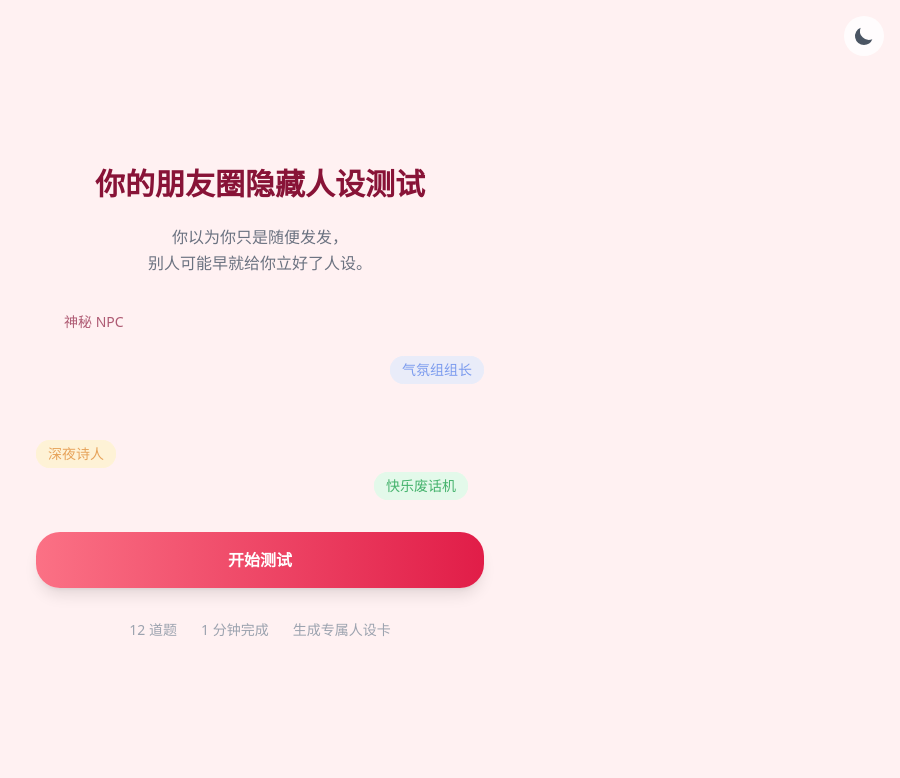
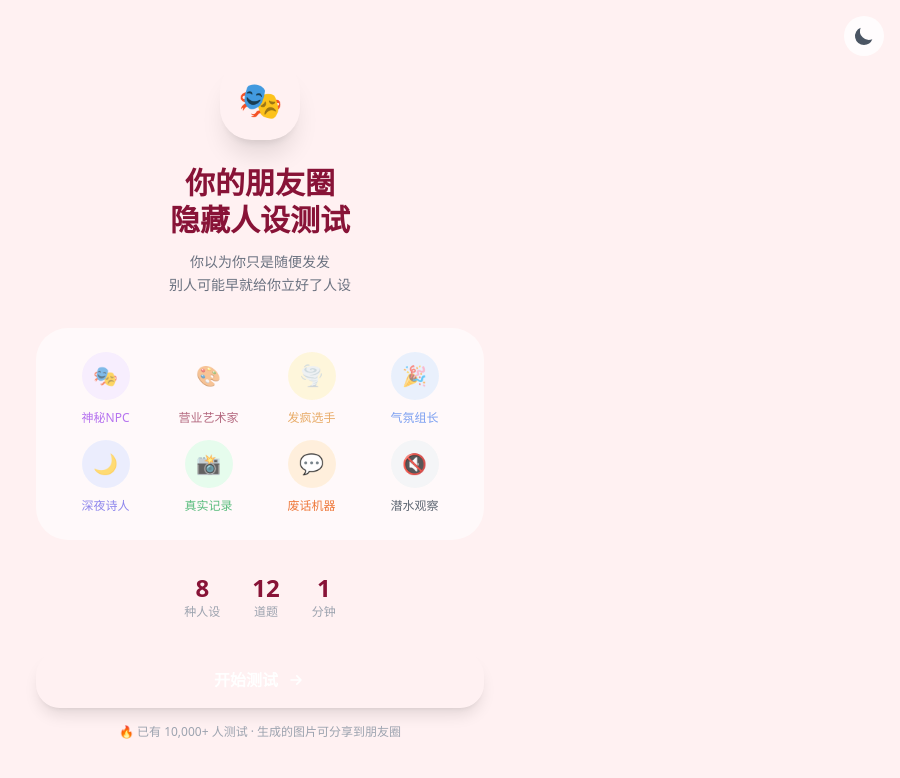
Before and after one commit to mybookstores/quiz-site, a Next.js app: page / in a window 1280 px wide. Shown: the top 778 px of the page, without its empty margins (380-1280 px from the left). Built offline with nearby package versions, Linux system fonts and the light colour scheme.

Commit message:
fix: improve dark mode, share card, homepage design
- 修复暗色模式问答按钮配色
- 优化保存图片的排版和清晰度
- 添加复制链接分享功能
- 美化首页：添加图标、8种人设预览、数据统计
- 优化分享按钮文案

```diff
--- a/src/app/page.tsx
+++ b/src/app/page.tsx
@@ -200,64 +200,103 @@ export default function Home() {
 
       {/* 首页 */}
       {page === "home" && (
-        <div className="animate-fade-in max-w-md w-full text-center space-y-8">
-          <div className="space-y-4">
+        <div className="animate-fade-in max-w-md w-full text-center">
+          {/* 顶部装饰 */}
+          <div className="mb-6">
+            <div className="w-20 h-20 mx-auto mb-4 rounded-3xl bg-gradient-to-br from-pink-400 to-accent flex items-center justify-center shadow-xl shadow-pink-500/30">
+              <span className="text-4xl">🎭</span>
+            </div>
+          </div>
+
+          {/* 标题区域 */}
+          <div className="space-y-3 mb-8">
             <h1 className={clsx(
-              "text-3xl font-bold leading-relaxed",
+              "text-3xl font-bold leading-tight",
               isDarkMode ? "text-white" : "text-[#881337]"
             )}>
-              你的朋友圈隐藏人设测试
+              你的朋友圈<br />隐藏人设测试
             </h1>
             <p className={clsx(
-              "text-base leading-relaxed",
+              "text-sm leading-relaxed px-4",
               isDarkMode ? "text-gray-400" : "text-gray-500"
             )}>
-              你以为你只是随便发发，<br />别人可能早就给你立好了人设。
+              你以为你只是随便发发<br />别人可能早就给你立好了人设
             </p>
           </div>
 
-          {/* 漂浮标签 */}
-          <div className="relative h-48">
+          {/* 人设预览轮播 */}
+          <div className={clsx(
+            "relative rounded-3xl p-6 mb-8 overflow-hidden",
+            isDarkMode ? "bg-gray-800/50" : "bg-white/60"
+          )}>
+            <div className="grid grid-cols-4 gap-3">
+              {[
+                { icon: "🎭", label: "神秘NPC", bg: "bg-purple-100", darkBg: "bg-purple-900/30", text: "text-purple-600", darkText: "text-purple-300" },
+                { icon: "🎨", label: "营业艺术家", bg: "bg-pink-100", darkBg: "bg-pink-900/30", text: "text-pink-600", darkText: "text-pink-300" },
+                { icon: "🌪️", label: "发疯选手", bg: "bg-amber-100", darkBg: "bg-amber-900/30", text: "text-amber-600", darkText: "text-amber-300" },
+                { icon: "🎉", label: "气氛组长", bg: "bg-blue-100", darkBg: "bg-blue-900/30", text: "text-blue-600", darkText: "text-blue-300" },
+                { icon: "🌙", label: "深夜诗人", bg: "bg-indigo-100", darkBg: "bg-indigo-900/30", text: "text-indigo-600", darkText: "text-indigo-300" },
+                { icon: "📸", label: "真实记录", bg: "bg-green-100", darkBg: "bg-green-900/30", text: "text-green-600", darkText: "text-green-300" },
+                { icon: "💬", label: "废话机器", bg: "bg-orange-100", darkBg: "bg-orange-900/30", text: "text-orange-600", darkText: "text-orange-300" },
+                { icon: "🔇", label: "潜水观察", bg: "bg-gray-100", darkBg: "bg-gray-700/30", text: "text-gray-600", darkText: "text-gray-400" },
+              ].map((item, i) => (
+                <div key={i} className="text-center animate-pulse-soft" style={{ animationDelay: `${i * 0.1}s` }}>
+                  <div className={clsx(
+                    "w-12 h-12 mx-auto rounded-2xl flex items-center justify-center mb-1",
+                    isDarkMode ? item.darkBg : item.bg
+                  )}>
+                    <span className="text-xl">{item.icon}</span>
+                  </div>
+                  <span className={clsx("text-xs", isDarkMode ? item.darkText : item.text)}>
+                    {item.label}
+                  </span>
+                </div>
+              ))}
+            </div>
+          </div>
+
+          {/* 数据统计 */}
+          <div className="flex justify-center gap-8 mb-8">
             {[
-              { text: "神秘 NPC", class: isDarkMode ? "bg-purple-900/50 text-purple-300" : "bg-pink-100 text-pink-600" },
-              { text: "气氛组组长", class: isDarkMode ? "bg-blue-900/50 text-blue-300" : "bg-blue-100 text-blue-600" },
-              { text: "深夜诗人", class: isDarkMode ? "bg-amber-900/50 text-amber-300" : "bg-amber-100 text-amber-600" },
-              { text: "快乐废话机", class: isDarkMode ? "bg-green-900/50 text-green-300" : "bg-green-100 text-green-600" },
-            ].map((tag, i) => (
-              <div
-                key={i}
-                className={clsx(
-                  "absolute rounded-full text-sm font-medium animate-pulse-soft",
-                  tag.class,
-                  i === 0 && "top-0 left-4",
-                  i === 1 && "top-12 right-0",
-                  i === 2 && "bottom-8 left-0",
-                  i === 3 && "bottom-0 right-4"
-                )}
-                style={{ animationDelay: `${i * 0.2}s` }}
-              >
-                <span className={clsx(
-                  "px-3 py-1 rounded-full block",
-                  isDarkMode ? "bg-inherit" : "bg-inherit"
+              { num: "8", label: "种人设" },
+              { num: "12", label: "道题" },
+              { num: "1", label: "分钟" },
+            ].map((stat, i) => (
+              <div key={i} className="text-center">
+                <div className={clsx(
+                  "text-2xl font-bold",
+                  isDarkMode ? "text-white" : "text-[#881337]"
                 )}>
-                  {tag.text}
-                </span>
+                  {stat.num}
+                </div>
+                <div className={clsx(
+                  "text-xs",
+                  isDarkMode ? "text-gray-500" : "text-gray-400"
+                )}>
+                  {stat.label}
+                </div>
               </div>
             ))}
           </div>
 
+          {/* 开始按钮 */}
           <button
             onClick={handleStart}
-            className="w-full py-4 bg-gradient-to-r from-pink to-accent text-white font-bold rounded-2xl shadow-lg hover:shadow-xl transition-all duration-200 hover:scale-[1.02] active:scale-[0.98]"
+            className="w-full py-4 bg-gradient-to-r from-pink-500 to-accent text-white font-bold rounded-2xl shadow-lg hover:shadow-xl transition-all duration-200 hover:scale-[1.02] active:scale-[0.98] flex items-center justify-center gap-2"
           >
-            开始测试
+            <span>开始测试</span>
+            <svg className="w-5 h-5" fill="none" stroke="currentColor" viewBox="0 0 24 24">
+              <path strokeLinecap="round" strokeLinejoin="round" strokeWidth={2} d="M13 7l5 5m0 0l-5 5m5-5H6" />
+            </svg>
           </button>
 
-          <div className={clsx("flex justify-center gap-6 text-sm", isDarkMode ? "text-gray-500" : "text-gray-400")}>
-            <span>12 道题</span>
-            <span>1 分钟完成</span>
-            <span>生成专属人设卡</span>
-          </div>
+          {/* 底部提示 */}
+          <p className={clsx(
+            "mt-4 text-xs",
+            isDarkMode ? "text-gray-600" : "text-gray-400"
+          )}>
+            🔥 已有 10,000+ 人测试 · 生成的图片可分享到朋友圈
+          </p>
         </div>
       )}
 
--- a/src/components/ShareCard.tsx
+++ b/src/components/ShareCard.tsx
@@ -1,6 +1,6 @@
 "use client";
 
-import { useRef, useCallback } from "react";
+import { useRef, useCallback, useState } from "react";
 import html2canvas from "html2canvas";
 import clsx from "clsx";
 import type { Result } from "@/data/quiz";
@@ -12,45 +12,48 @@ interface ShareCardProps {
 
 export default function ShareCard({ result, percentage }: ShareCardProps) {
   const cardRef = useRef<HTMLDivElement>(null);
+  const [showLinkModal, setShowLinkModal] = useState(false);
 
   const handleSaveImage = useCallback(async () => {
     if (!cardRef.current) return;
 
     try {
       const canvas = await html2canvas(cardRef.current, {
-        scale: 2,
-        backgroundColor: "#FFF1F2",
+        scale: 3,
+        backgroundColor: "#FFFFFF",
         useCORS: true,
+        logging: false,
       });
 
       const link = document.createElement("a");
       link.download = `朋友圈人设-${result.title}.png`;
-      link.href = canvas.toDataURL("image/png");
+      link.href = canvas.toDataURL("image/png", 1.0);
       link.click();
     } catch (error) {
       console.error("生成图片失败:", error);
+      alert("生成图片失败，请重试");
     }
   }, [result]);
 
-  const handleShare = useCallback(async () => {
+  const handleShareImage = useCallback(async () => {
     if (!cardRef.current) return;
 
     try {
       const canvas = await html2canvas(cardRef.current, {
-        scale: 2,
-        backgroundColor: "#FFF1F2",
+        scale: 3,
+        backgroundColor: "#FFFFFF",
         useCORS: true,
+        logging: false,
       });
 
       canvas.toBlob(async (blob) => {
-        if (blob && navigator.share && navigator.canShare({ files: [new File([blob], "result.png", { type: "image/png" })] })) {
+        if (blob && navigator.share && navigator.canShare({ files: [new File([blob], "朋友圈人设.png", { type: "image/png" })] })) {
           await navigator.share({
             files: [new File([blob], "朋友圈人设.png", { type: "image/png" })],
             title: "你的朋友圈隐藏人设",
             text: `我是「${result.title}」！${result.tagline}`,
           });
         } else {
-          // fallback: 下载图片
           handleSaveImage();
         }
       });
@@ -60,34 +63,58 @@ export default function ShareCard({ result, percentage }: ShareCardProps) {
     }
   }, [result, handleSaveImage]);
 
+  const handleCopyLink = useCallback(() => {
+    const link = "https://mybookstores.github.io/quiz-site";
+    navigator.clipboard.writeText(link).then(() => {
+      setShowLinkModal(true);
+      setTimeout(() => setShowLinkModal(false), 2000);
+    });
+  }, []);
+
   return (
     <>
       {/* 可隐藏的分享卡片（用于生成图片） */}
       <div
         ref={cardRef}
-        className="fixed -left-[9999px] top-0 w-[375px] p-6 bg-gradient-to-b from-[#FFF1F2] to-white"
+        className="fixed -left-[9999px] top-0 w-[375px] p-5 bg-white"
+        style={{ fontFamily: "system-ui, -apple-system, sans-serif" }}
       >
-        {/* 顶部标题 */}
-        <div className="text-center mb-4">
-          <p className="text-xs text-gray-400 mb-1">朋友圈隐藏人设测试</p>
-          <h1 className="text-lg font-bold text-[#881337]">你的隐藏人设</h1>
+        {/* 顶部装饰 */}
+        <div className="flex items-center justify-center mb-4">
+          <div className="w-12 h-12 rounded-2xl bg-gradient-to-br from-[#FB7185] to-[#E11D48] flex items-center justify-center mr-3">
+            <span className="text-white text-xl">🎭</span>
+          </div>
+          <div>
+            <p className="text-sm font-bold text-gray-800">朋友圈隐藏人设测试</p>
+            <p className="text-xs text-gray-500">12道题 · 测出你的隐藏人设</p>
+          </div>
         </div>
 
-        {/* 结果卡片 */}
-        <div className="bg-white rounded-2xl p-4 shadow-sm">
-          <div className="text-center space-y-2 mb-3">
-            <div className="inline-block px-3 py-0.5 bg-gradient-to-r from-[#FB7185] to-[#E11D48] text-white text-xs font-medium rounded-full">
-              {result.title}
-            </div>
-            <p className="text-sm text-gray-600">{result.tagline}</p>
+        {/* 主卡片 */}
+        <div className="bg-gradient-to-br from-[#FFF1F2] to-white rounded-2xl p-4 border border-pink-100">
+          {/* 标签 */}
+          <div className="flex justify-center mb-3">
+            <span className="px-4 py-1.5 bg-gradient-to-r from-[#FB7185] to-[#E11D48] text-white text-xs font-semibold rounded-full shadow-sm">
+              你的隐藏人设
+            </span>
           </div>
 
+          {/* 标题 */}
+          <h2 className="text-xl font-bold text-center text-[#881337] mb-2">
+            {result.title}
+          </h2>
+
+          {/* 标语 */}
+          <p className="text-sm text-center text-gray-600 mb-4 leading-relaxed">
+            {result.tagline}
+          </p>
+
           {/* 关键词 */}
-          <div className="flex justify-center gap-1.5 mb-3">
-            {result.keywords.map((keyword, index) => (
+          <div className="flex justify-center gap-2 mb-4">
+            {result.keywords.map((keyword, idx) => (
               <span
-                key={index}
-                className="px-2 py-0.5 bg-pink-50 text-pink-500 rounded-full text-xs"
+                key={idx}
+                className="px-2.5 py-1 bg-pink-50 text-pink-600 rounded-full text-xs font-medium"
               >
                 {keyword}
               </span>
@@ -95,58 +122,62 @@ export default function ShareCard({ result, percentage }: ShareCardProps) {
           </div>
 
           {/* 指数条 */}
-          <div className="space-y-2 mb-3">
+          <div className="space-y-2.5 mb-4">
             {[
-              { label: "表达欲", value: result.scores.expression, color: "from-blue-400 to-blue-500" },
-              { label: "神秘感", value: result.scores.mystery, color: "from-purple-400 to-purple-500" },
-              { label: "发疯指数", value: result.scores.chaos, color: "from-amber-400 to-orange-500" },
-              { label: "社交电量", value: result.scores.social, color: "from-green-400 to-emerald-500" },
-            ].map((item, index) => (
-              <div key={index} className="flex items-center gap-2">
+              { label: "表达欲", value: result.scores.expression, color: "from-blue-500 to-blue-600" },
+              { label: "神秘感", value: result.scores.mystery, color: "from-purple-500 to-purple-600" },
+              { label: "发疯指数", value: result.scores.chaos, color: "from-amber-500 to-orange-500" },
+              { label: "社交电量", value: result.scores.social, color: "from-green-500 to-emerald-500" },
+            ].map((item, idx) => (
+              <div key={idx} className="flex items-center gap-3">
                 <span className="text-xs text-gray-500 w-16">{item.label}</span>
-                <div className="flex-1 h-1.5 bg-gray-100 rounded-full overflow-hidden">
+                <div className="flex-1 h-2 bg-gray-100 rounded-full overflow-hidden">
                   <div
-                    className={clsx("h-full rounded-full bg-gradient-to-r", item.color)}
+                    className={`h-full rounded-full bg-gradient-to-r ${item.color}`}
                     style={{ width: `${item.value}%` }}
                   />
                 </div>
-                <span className="text-xs text-gray-400 w-8">{item.value}%</span>
+                <span className="text-xs text-gray-600 font-medium w-10 text-right">{item.value}%</span>
               </div>
             ))}
           </div>
 
-          {/* 朋友圈文案 */}
-          <div className="bg-gray-50 rounded-xl p-3 text-center mb-3">
-            <p className="text-gray-500 text-xs mb-0.5">朋友圈代表文案</p>
-            <p className="text-sm font-medium text-gray-700">「{result.quote}」</p>
+          {/* 代表文案 */}
+          <div className="bg-white rounded-xl p-3 mb-3 border border-gray-100">
+            <p className="text-xs text-gray-400 text-center mb-1">朋友圈代表文案</p>
+            <p className="text-sm font-medium text-gray-700 text-center">「{result.quote}」</p>
           </div>
 
           {/* 建议 */}
-          <p className="text-xs text-gray-500 text-center">
+          <p className="text-xs text-gray-500 text-center leading-relaxed">
             💡 {result.advice}
           </p>
 
           {/* 百分比 */}
           {percentage && (
-            <div className="mt-3 text-center">
-              <p className="text-xs text-pink-500">
+            <div className="mt-3 pt-3 border-t border-pink-100 text-center">
+              <p className="text-sm font-bold text-[#E11D48]">
                 🏆 你超过了 {percentage}% 的测试者
               </p>
             </div>
           )}
         </div>
 
-        {/* 底部二维码/水印区域 */}
+        {/* 底部 */}
         <div className="mt-4 text-center">
-          <p className="text-xs text-gray-400">扫码测试 → mybookstores.github.io/quiz-site</p>
+          <p className="text-xs text-gray-400">
+            🔗 点击体验 → mybookstores.github.io/quiz-site
+          </p>
         </div>
       </div>
 
-      {/* 导出按钮 */}
+      {/* 按钮区域 */}
+      <div className="space-y-3">
+        {/* 保存图片 & 分享图片 */}
         <div className="flex gap-3">
           <button
             onClick={handleSaveImage}
-          className="flex-1 py-3 bg-white text-pink font-medium rounded-2xl border-2 border-pink/20 hover:bg-pink/5 transition-all duration-200 flex items-center justify-center gap-2"
+            className="flex-1 py-3 bg-white text-[#E11D48] font-medium rounded-2xl border-2 border-[#E11D48]/20 hover:bg-pink-50 transition-all duration-200 flex items-center justify-center gap-2"
           >
             <svg className="w-5 h-5" fill="none" stroke="currentColor" viewBox="0 0 24 24">
               <path strokeLinecap="round" strokeLinejoin="round" strokeWidth={2} d="M4 16l4.586-4.586a2 2 0 012.828 0L16 16m-2-2l1.586-1.586a2 2 0 012.828 0L20 14m-6-6h.01M6 20h12a2 2 0 002-2V6a2 2 0 00-2-2H6a2 2 0 00-2 2v12a2 2 0 002 2z" />
@@ -154,14 +185,33 @@ export default function ShareCard({ result, percentage }: ShareCardProps) {
             保存图片
           </button>
           <button
-          onClick={handleShare}
-          className="flex-1 py-3 bg-gradient-to-r from-pink to-accent text-white font-medium rounded-2xl shadow-md hover:shadow-lg transition-all duration-200 flex items-center justify-center gap-2"
+            onClick={handleShareImage}
+            className="flex-1 py-3 bg-gradient-to-r from-[#FB7185] to-[#E11D48] text-white font-medium rounded-2xl shadow-md hover:shadow-lg transition-all duration-200 flex items-center justify-center gap-2"
           >
             <svg className="w-5 h-5" fill="none" stroke="currentColor" viewBox="0 0 24 24">
               <path strokeLinecap="round" strokeLinejoin="round" strokeWidth={2} d="M8.684 13.342C8.886 12.938 9 12.482 9 12c0-.482-.114-.938-.316-1.342m0 2.684a3 3 0 110-2.684m0 2.684l6.632 3.316m-6.632-6l6.632-3.316m0 0a3 3 0 105.367-2.684 3 3 0 00-5.367 2.684zm0 9.316a3 3 0 105.368 2.684 3 3 0 00-5.368-2.684z" />
             </svg>
-          分享
+            分享图片
           </button>
+        </div>
+
+        {/* 复制链接 */}
+        <button
+          onClick={handleCopyLink}
+          className="w-full py-3 bg-gray-100 text-gray-600 font-medium rounded-2xl hover:bg-gray-200 transition-all duration-200 flex items-center justify-center gap-2"
+        >
+          <svg className="w-5 h-5" fill="none" stroke="currentColor" viewBox="0 0 24 24">
+            <path strokeLinecap="round" strokeLinejoin="round" strokeWidth={2} d="M13.828 10.172a4 4 0 00-5.656 0l-4 4a4 4 0 105.656 5.656l1.102-1.101m-.758-4.899a4 4 0 005.656 0l4-4a4 4 0 00-5.656-5.656l-1.1 1.1" />
+          </svg>
+          复制测试链接
+        </button>
+
+        {/* 链接复制提示 */}
+        {showLinkModal && (
+          <div className="fixed bottom-20 left-1/2 -translate-x-1/2 px-4 py-2 bg-gray-800 text-white text-sm rounded-full shadow-lg animate-fade-in">
+            ✓ 链接已复制，快去分享吧！
+          </div>
+        )}
       </div>
     </>
   );
```
Also changed, not shown: src/components/OptionCard.tsx (+45 -17 lines). Lines whose indentation alone changed are shown as unchanged.
